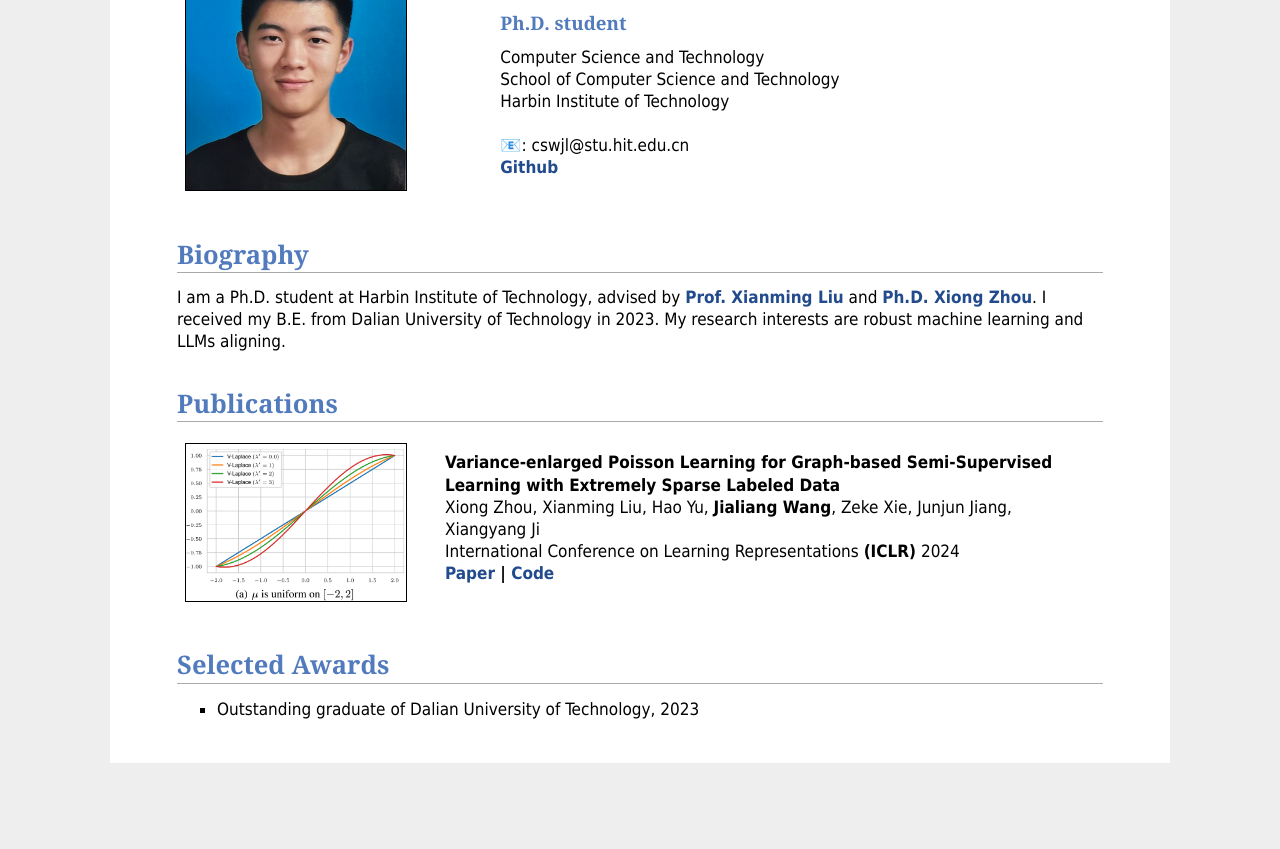
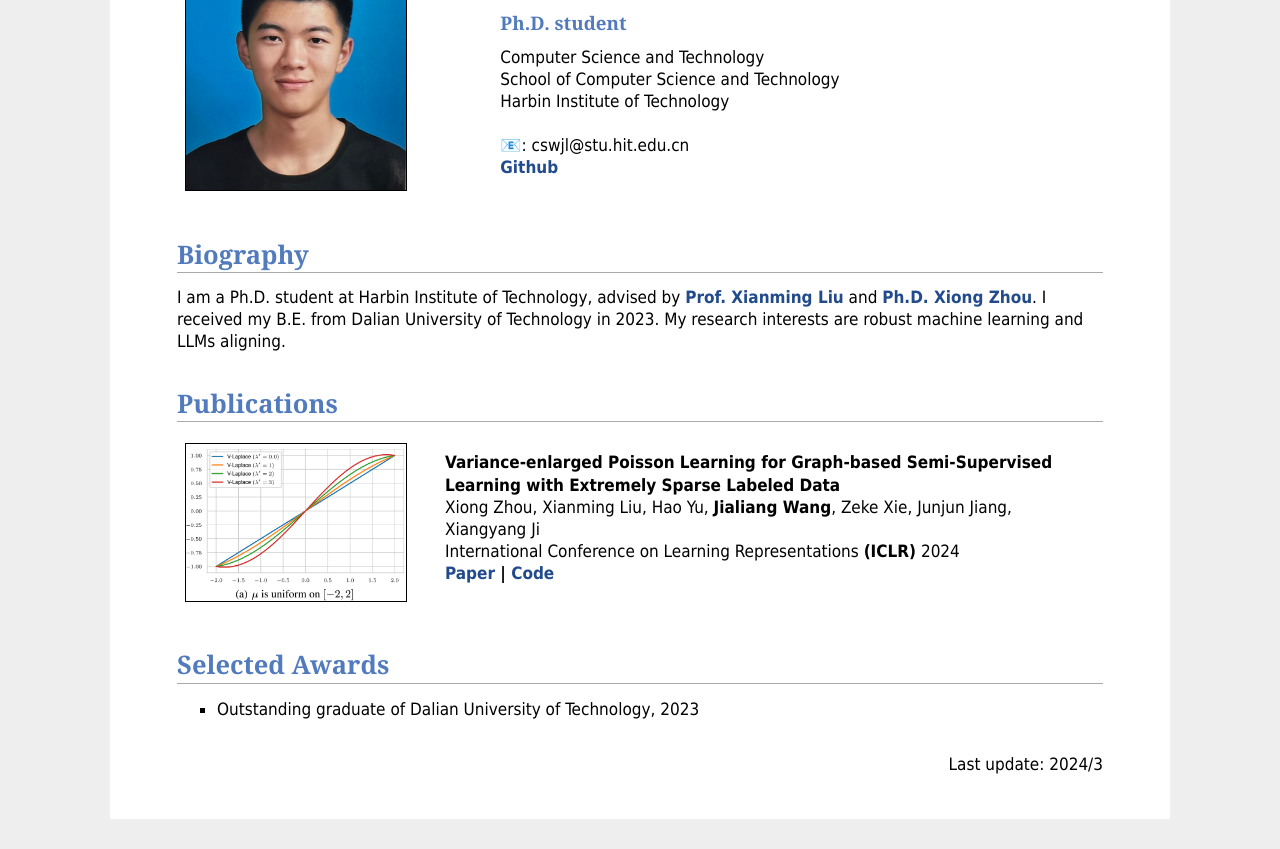
Before and after one commit to cswjl/cswjl.github.io, a plain HTML site: page index.html in a window 1280 px wide. Shown: the part 150-999 px from the top of the page. Before the commit the page ends 943 px from the top, so only its background shows below. Drawn offline with Linux system fonts and the light colour scheme.

Commit message:
2024/3/18

```diff
--- a/index.html
+++ b/index.html
@@ -41,7 +41,7 @@
         <br>Harbin Institute of Technology
         <br>
         <br> 📧: cswjl@stu.hit.edu.cn
-        <br> <b><a href="https://github.com/hitcslj">Github</a></b>
+        <br> <b><a href="https://github.com/Jialiang-Wang2002">Github</a></b>
         <br></p>
       </td>
     </tr>
@@ -96,7 +96,8 @@
     Outstanding graduate of Dalian University of Technology, 2023
   </li>
 </ul>
-
+<br>
+<p style="text-align: right;">Last update: 2024/3</p>
 
 
 </div></body></html>
```
